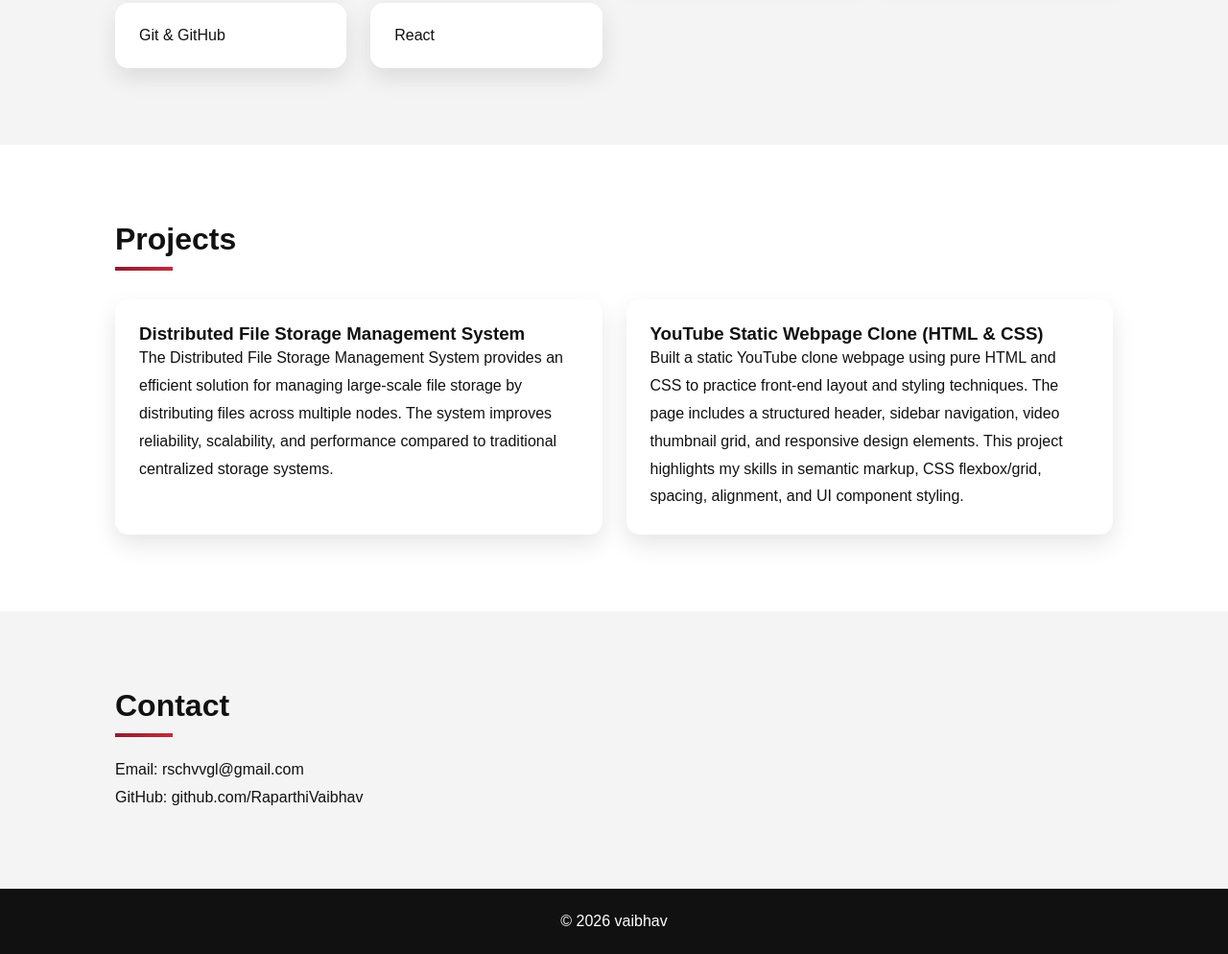
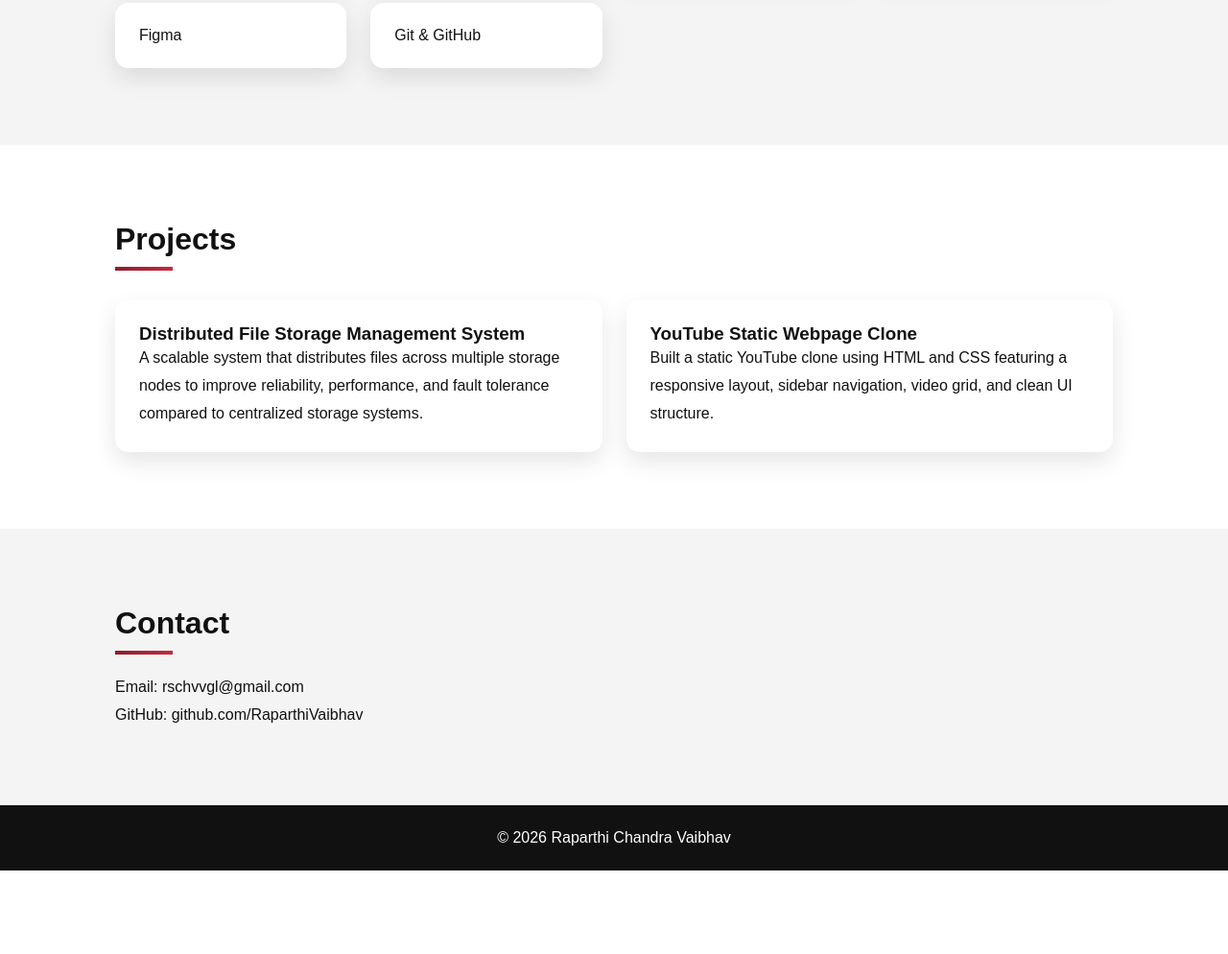
Before and after one commit to RaparthiVaibhav/ChandraVaibhav-Protfolio, a plain HTML site: page index.html in a window 1280 px wide. Shown: the part 1368-2362 px from the top of the page at 96% size. After the commit the page ends 2275 px from the top, so only its background shows below. Drawn offline with Linux system fonts and the light colour scheme.

Commit message:
Update index.html

```diff
--- a/index.html
+++ b/index.html
@@ -23,7 +23,7 @@
 <section id="home" class="hero">
     <div class="hero-text">
         <h1>Hello, I’m <span>Chandra Vaibhav</span></h1>
-        <p>Frontend Developer | Kitsac it solutions</p>
+        <p>Frontend Developer | KITSAC IT Solutions</p>
         <button onclick="scrollToContact()">Contact Me</button>
     </div>
 
@@ -36,7 +36,9 @@
 <section id="about" class="section">
     <h2>About Me</h2>
     <p>
-        I am a recent graduate currently interning at KITSAC IT Solutions, specializing in building clean, modern, and user-friendly web interfaces using HTML, CSS, JavaScript, and React. I’m passionate about creating responsive designs and intuitive user experiences.
+        I am a recent graduate currently interning at KITSAC IT Solutions, specializing in building
+        clean, modern, and user-friendly web interfaces using HTML, CSS, JavaScript, and React.
+        I’m passionate about creating responsive designs and intuitive user experiences.
     </p>
 </section>
 
@@ -47,9 +49,9 @@
         <div class="card">HTML</div>
         <div class="card">CSS</div>
         <div class="card">JavaScript</div>
+        <div class="card">React</div>
         <div class="card">Figma</div>
         <div class="card">Git & GitHub</div>
-        <div class="card">React</div>
     </div>
 </section>
 
@@ -59,12 +61,18 @@
     <div class="cards">
         <div class="project-card">
             <h3>Distributed File Storage Management System</h3>
-            <p>The Distributed File Storage Management System provides an efficient solution for managing large-scale file storage by distributing files across multiple nodes.
-The system improves reliability, scalability, and performance compared to traditional centralized storage systems.</p>
+            <p>
+                A scalable system that distributes files across multiple storage nodes to improve
+                reliability, performance, and fault tolerance compared to centralized storage systems.
+            </p>
         </div>
+
         <div class="project-card">
-            <h3>YouTube Static Webpage Clone (HTML & CSS)</h3>
-            <p>Built a static YouTube clone webpage using pure HTML and CSS to practice front-end layout and styling techniques. The page includes a structured header, sidebar navigation, video thumbnail grid, and responsive design elements. This project highlights my skills in semantic markup, CSS flexbox/grid, spacing, alignment, and UI component styling.</p>
+            <h3>YouTube Static Webpage Clone</h3>
+            <p>
+                Built a static YouTube clone using HTML and CSS featuring a responsive layout,
+                sidebar navigation, video grid, and clean UI structure.
+            </p>
         </div>
     </div>
 </section>
@@ -77,7 +85,7 @@ The system improves reliability, scalability, and performance compared to tradit
 </section>
 
 <footer>
-    <p>© 2026 vaibhav</p>
+    <p>© 2026 Raparthi Chandra Vaibhav</p>
 </footer>
 
 <script src="index.js"></script>
```
